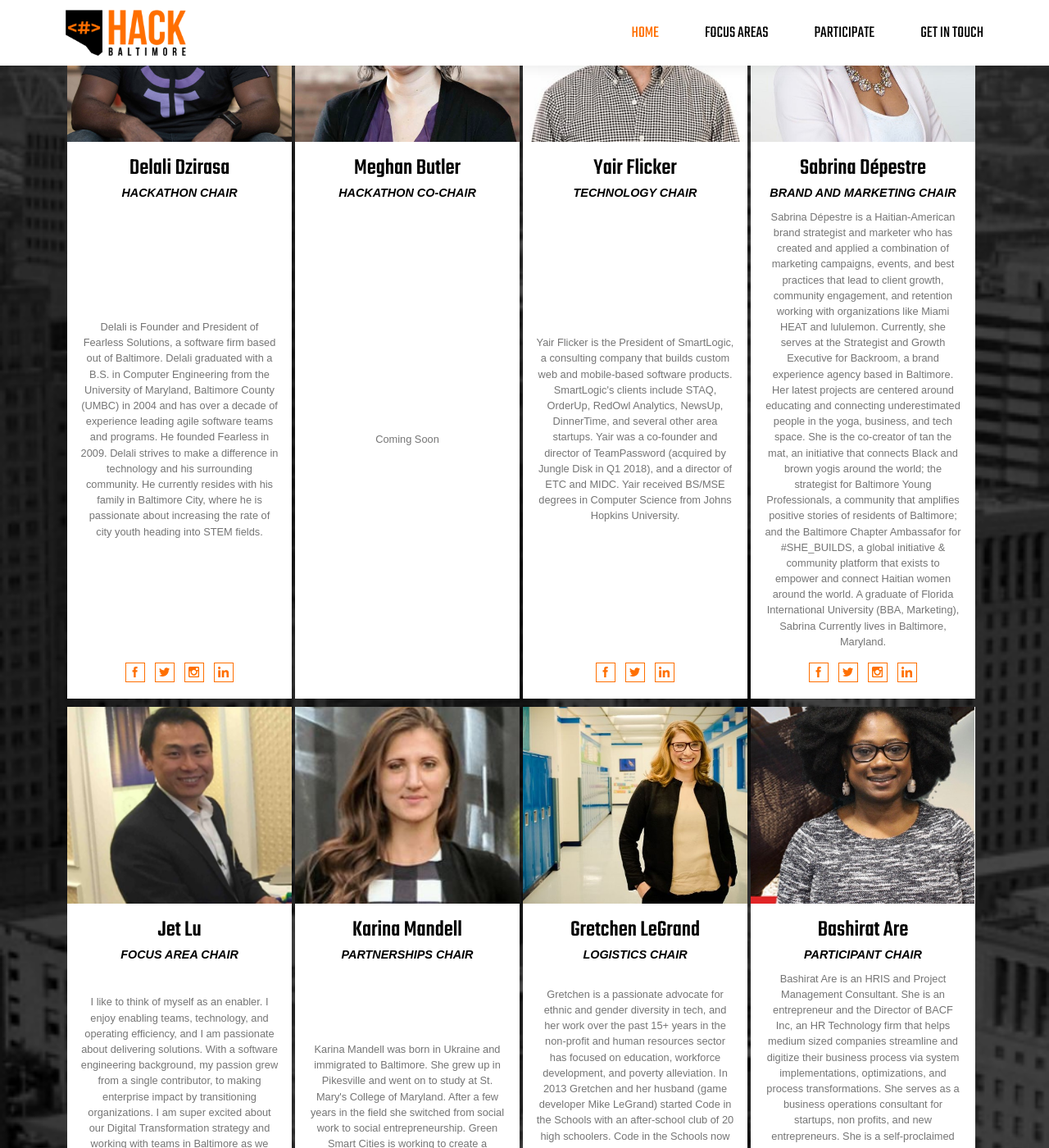
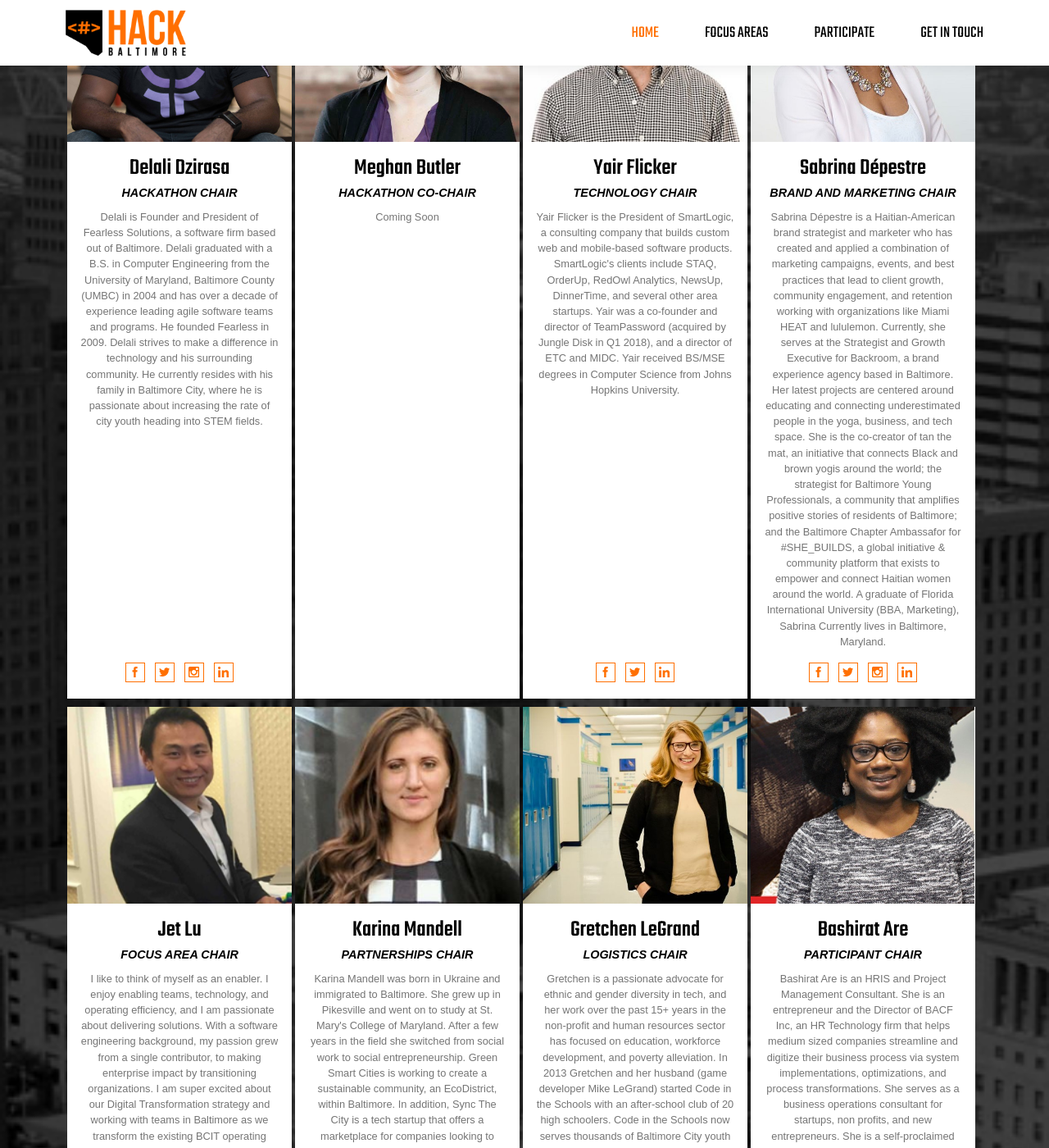
Before and after one commit to BaltimoreCity/HackBaltimore, a Jekyll site: the page built from getintouch.html, in a window 1280 px wide and 1400 px high, scrolled down 1049 px. Shown: the whole window at 82% size. Built offline with Jekyll 4.4.1, drawn with Linux system fonts in a browser that asks for light colours; some web fonts are replaced; comment, search, counter and statistics services are not loaded.

Commit message:
uncentered the bio text for organizers

```diff
--- a/css/style.css
+++ b/css/style.css
@@ -1767,7 +1767,7 @@ section {
     margin-top: 1rem;
     display: flex;
     flex: 1 0 auto;
-    align-items: center;
+    /* align-items: center; */
     text-align: center;
     font: 400 1.6rem / 1.5 'Muli', sans-serif;
     color: #757575;
```
